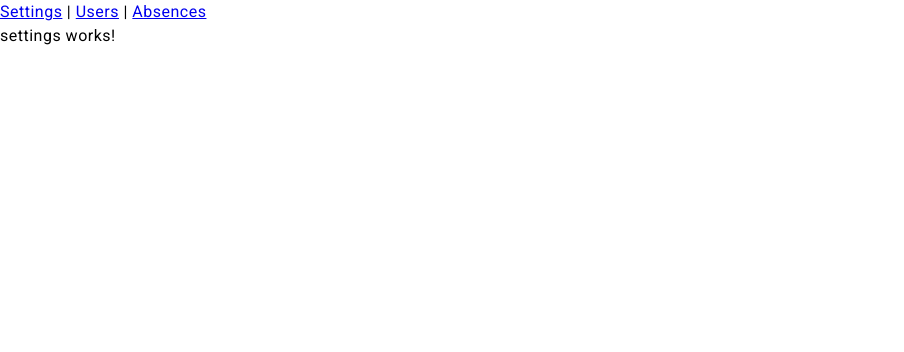
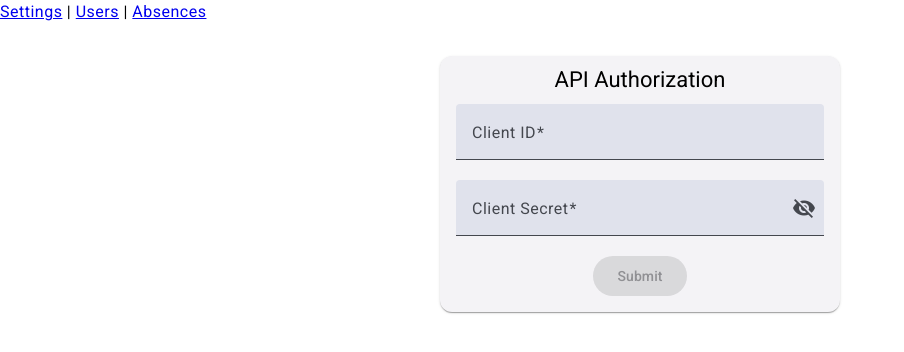
Before and after one commit to StructuredCode/user-management, an Angular app: page /settings in a window 1280 px wide. Shown: the top 352 px of the page, without its empty margins (0-904 px from the left). Built offline with nearby package versions, Linux system fonts and the light colour scheme.

Commit message:
Add auth form to settings.component

```diff
--- a/src/app/settings/settings.component.html
+++ b/src/app/settings/settings.component.html
@@ -1 +1,38 @@
-<p>settings works!</p>
+<form [formGroup]="authForm" (ngSubmit)="onAuthSubmit()">
+  <mat-card>
+    <mat-card-title>API Authorization</mat-card-title>
+    <mat-card-content>
+      <mat-form-field appearance="fill">
+        <mat-label>Client ID</mat-label>
+        <input matInput formControlName="clientId" />
+      </mat-form-field>
+      <mat-form-field appearance="fill">
+        <mat-label>Client Secret</mat-label>
+        <input
+          matInput
+          formControlName="clientSecret"
+          [type]="hide() ? 'password' : 'text'"
+        />
+        <button
+          mat-icon-button
+          matSuffix
+          (click)="clickEvent($event)"
+          [attr.aria-label]="'Hide password'"
+          [attr.aria-pressed]="hide()"
+        >
+          <mat-icon>{{ hide() ? "visibility_off" : "visibility" }}</mat-icon>
+        </button>
+      </mat-form-field>
+      <p>
+        <button
+          mat-raised-button
+          color="primary"
+          type="submit"
+          [disabled]="!authForm.valid"
+        >
+          Submit
+        </button>
+      </p>
+    </mat-card-content>
+  </mat-card>
+</form>
--- a/src/app/settings/settings.component.scss
+++ b/src/app/settings/settings.component.scss
@@ -0,0 +1,14 @@
+mat-card {
+  max-width: 400px;
+  margin: 2em auto;
+  text-align: center;
+}
+
+mat-form-field {
+  width: 100%;
+  min-width: 300px;
+}
+
+mat-card-title {
+  margin: 10px;
+}
--- a/src/app/settings/settings.component.ts
+++ b/src/app/settings/settings.component.ts
@@ -14,10 +14,23 @@ import { MatInputModule } from '@angular/material/input';
   styleUrl: './settings.component.scss'
 })
 export class SettingsComponent {
+  hide = signal(true);
   private fb = inject(FormBuilder);
 
   authForm: FormGroup = new FormGroup({
     clientId: new FormControl<string>('', [Validators.required]),
     clientSecret: new FormControl<string>('', [Validators.required])
   });
+
+  onAuthSubmit() {
+    if (this.authForm.valid) {
+      console.error('Form submitted', this.authForm.value);
+      throw new Error('Method not implemented: TODO');
+    }
+  }
+
+  clickEvent(event: MouseEvent) {
+    this.hide.set(!this.hide());
+    event.stopPropagation();
+  }
 }
```
